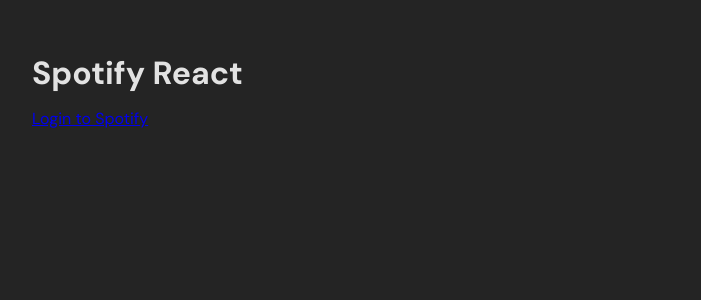
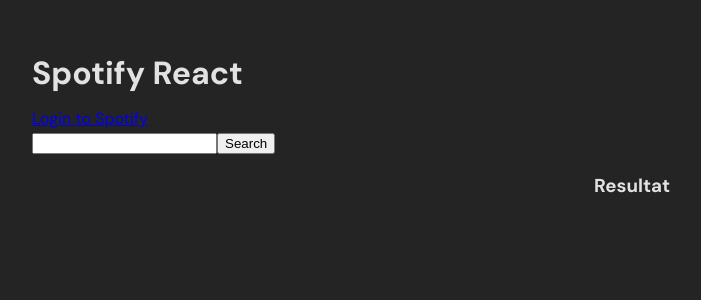
Before and after one commit to DoddyMatabaro/spotify-dm-dev, a React (Vite) app: page / in a window 1280 px wide. Shown: the top 300 px of the page, without its empty margins (8-709 px from the left). Built offline with nearby package versions, Linux system fonts and the light colour scheme.

Commit message:
fetching and displaying result element

```diff
--- a/src/App.jsx
+++ b/src/App.jsx
@@ -16,7 +16,8 @@
   const [token, setToken] = useState("")
 
   const [logIn, setLogIn] = useState(false)
-
+  const [artists,setArtists] = useState([]);
+  const [searchKey, setSearchKey] = useState("gims");
     useEffect(() => {
         const hash = window.location.hash
         let token = window.localStorage.getItem("token")
@@ -43,13 +44,25 @@
           },
           params: {
               q: searchKey,
-              type: "artist"
+              type: "track,artist,album",
+              limit: "30"
           }
       })
 
       setArtists(data.artists.items)
   }
 
+
+  const renderArtists = () => {
+    return artists.map(artist => (
+        <div key={artist.id}>
+            {artist.images.length ? <img width={"100%"} src={artist.images[0].url} alt=""/> : <div>No Image</div>}
+            {artist.name}
+        </div>
+    ))
+  }
+
+    console.log(renderArtists().length);
   return (
     <div className="App">
         {/* <Header/> */}
@@ -69,6 +82,14 @@
                         to Spotify</a>
                     : <button onClick={logout}>Logout</button>}
             </header>
+            <form onSubmit={searchArtists}>
+                <input type="text" onChange={e => setSearchKey(e.target.value)} />
+                <button type={"submit"}>Search</button>
+            </form>
+            <div>
+              <h3>Resultat</h3>
+              {renderArtists()}
+            </div>
         </div>
     </div>
   )
--- a/src/component/SignIn/index.jsx
+++ b/src/component/SignIn/index.jsx
@@ -1,7 +1,7 @@
 import React, { useState, useEffect } from 'react'
 import Header from '../Header'
 import './signIn.css'
-import { GoogleLogin } from 'react-google-login';
+// import { GoogleLogin } from 'react-google-login';
 import { gapi } from 'gapi-script';
 
 
```
